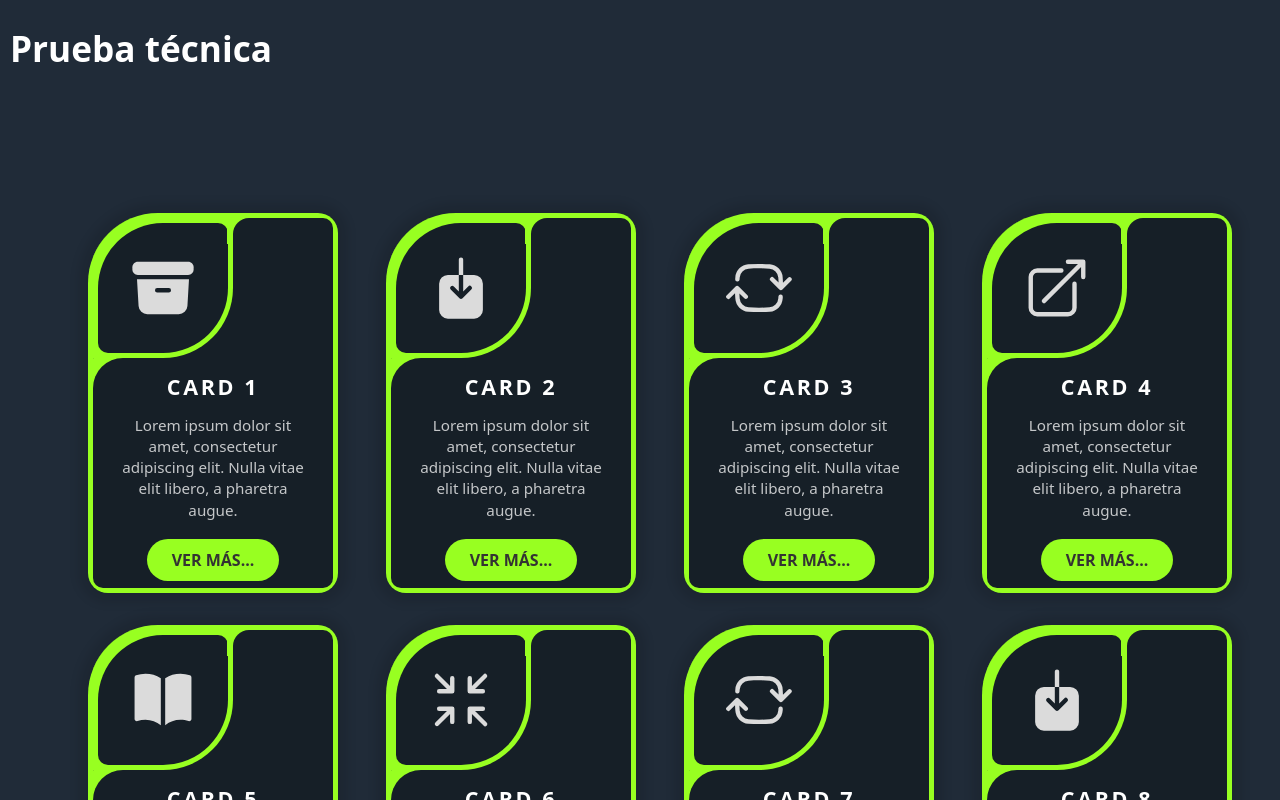
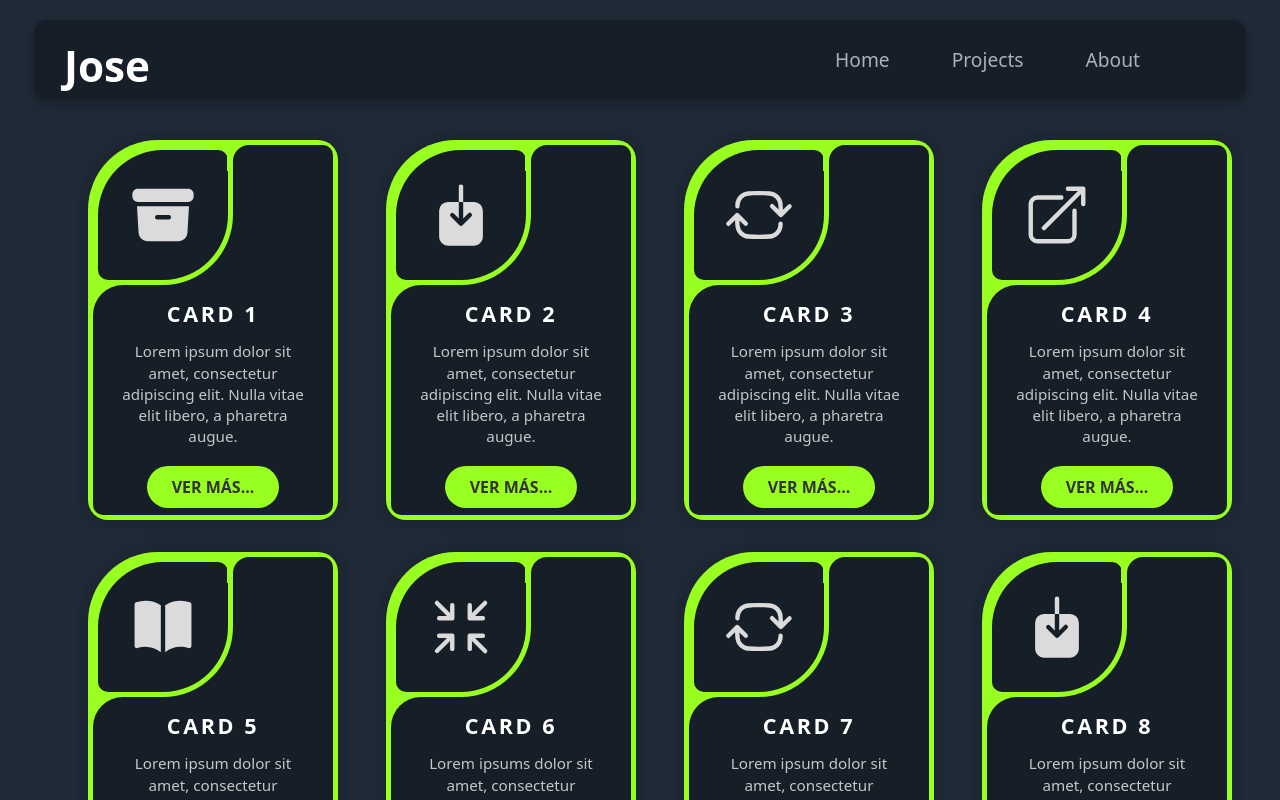
Before and after one commit to ing-jose-rafael/Prueba_react, a React (Vite) app: page / in a window 1280 px wide. Shown: the top 800 px of the page. Built offline with nearby package versions, Linux system fonts and the light colour scheme.

Commit message:
utilizando el componente Navbar

```diff
--- a/src/App.jsx
+++ b/src/App.jsx
@@ -1,11 +1,12 @@
 import './App.css'
 import { ListOfCards } from './components/ListOfCards'
+import { Navbar } from './components/Navar'
 
 function App () {
   return (
     <div className='page'>
       <header>
-        <h1>Prueba técnica</h1>
+        <Navbar/>
       </header>
       <main>
         <ListOfCards/>
```
